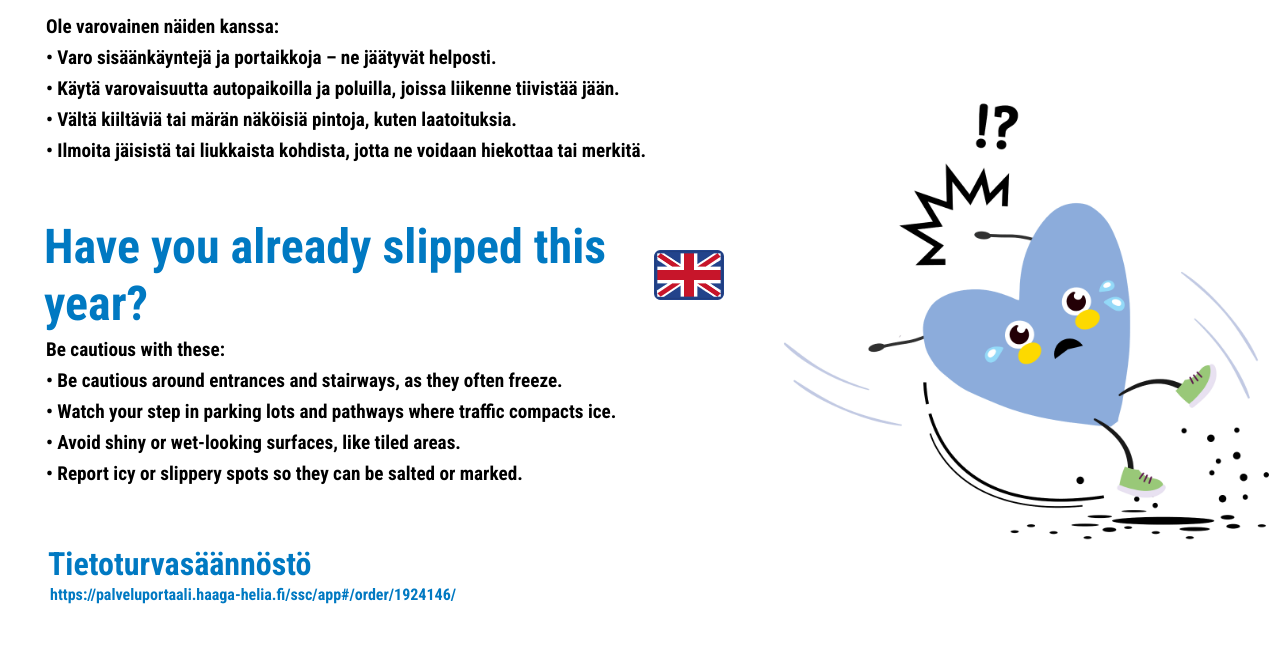
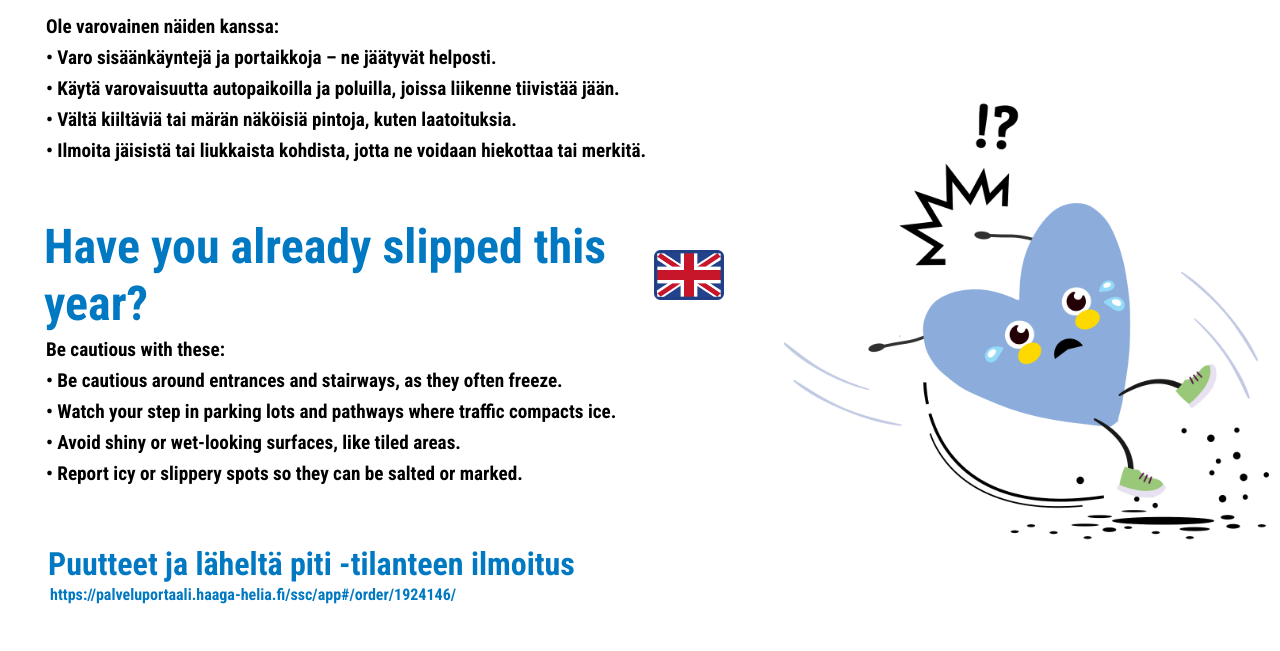
Before and after one commit to LifeofSanteri/hh-turva, a plain HTML site: page slippery.html in a window 1280 px wide. Shown: the part 149-800 px from the top of the page. Drawn offline with Linux system fonts and the light colour scheme.

Commit message:
Update slippery.html

```diff
--- a/slippery.html
+++ b/slippery.html
@@ -47,7 +47,7 @@
 
             <div class="box4">
                 <div class="half stack">
-                    <h2><span class="blue">Tietoturvasäännöstö</span></h2>
+                    <h2><span class="blue">Puutteet ja läheltä piti -tilanteen ilmoitus</span></h2>
                     <p><span class="blue">https://palveluportaali.haaga-helia.fi/ssc/app#/order/1924146/</span></p>
                 </div>
 
```
